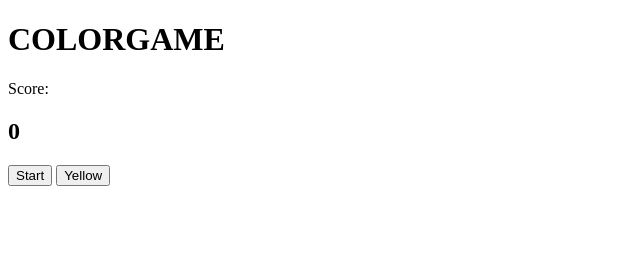
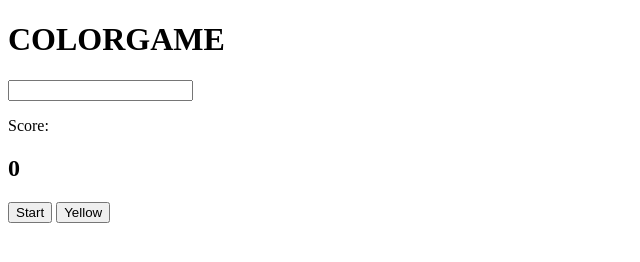
Before and after one commit to merejarvis/colorchange, a plain HTML site: page index.html in a window 1280 px wide. Shown: the whole page, without its empty margins (0-640 px from the left). Drawn offline with Linux system fonts and the light colour scheme.

Commit message:
combo works!

```diff
--- a/index.html
+++ b/index.html
@@ -7,6 +7,8 @@
   <body>
 
     <h1>COLORGAME</h1>
+
+    <input id = "man" type="text" name="" value="">
 
 <p>
 <label>
--- a/js/script.js
+++ b/js/script.js
@@ -27,6 +27,7 @@ document.body.style.backgroundColor = arr[(Random(0,5))];
 function change(){
   setInterval(changeColour,1000)
   setInterval(buttonDisplay, 1000)
+
 }
 
 button.addEventListener('click', change)
```
